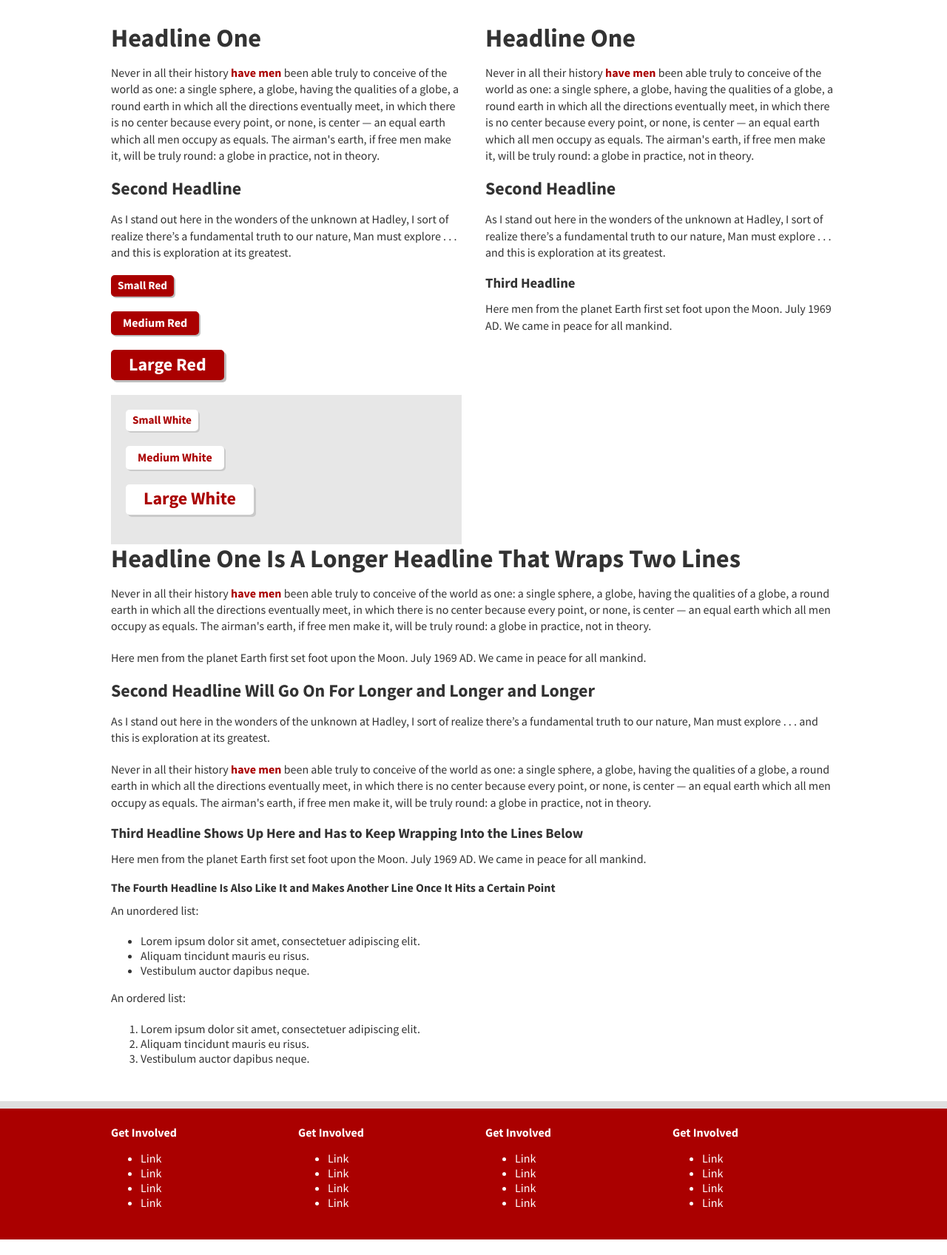
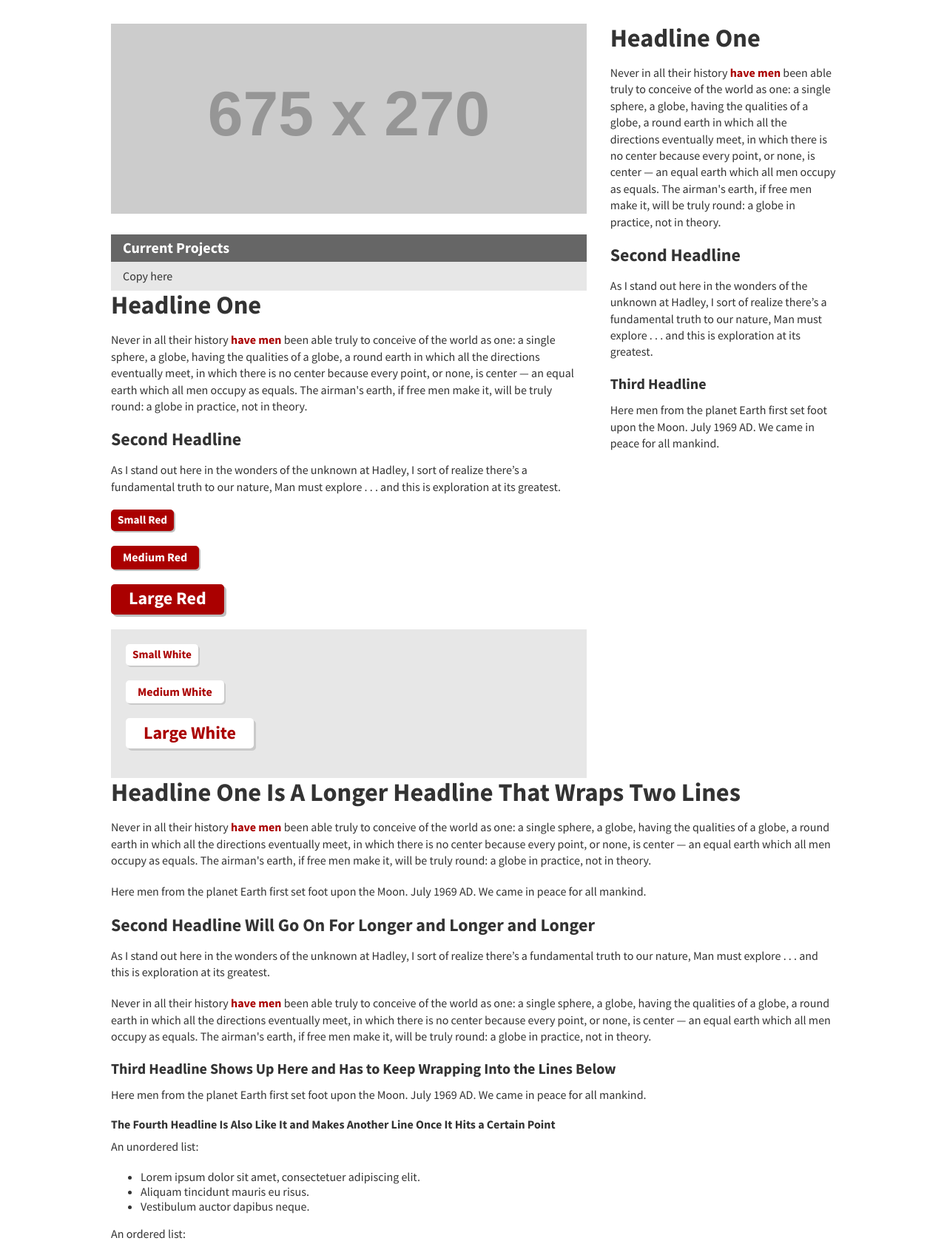
Before and after one commit to stephenkarpeles/alumni.jmls.edu, a PHP site: page / in a window 1280 px wide. Shown: the part 150-1847 px from the top of the page at 74% size. Before the commit the page ends 1826 px from the top, so only its background shows below. Run offline with PHP 8.4, Linux system fonts and the light colour scheme; grey boxes labelled with a size stand in for pictures from a placeholder-image service; some libraries are stand-ins or nearby versions.

Commit message:
Adding homepage styles

```diff
--- a/css/main.css
+++ b/css/main.css
@@ -500,22 +500,22 @@ table {
 }
 
 /* line 35, ../sass/components/_typography.scss */
-h1, .alpha {
+h1 {
   font-size: 2.15em;
   line-height: 1.1;
   margin: 0 0 .5em;
 }
 
 /* line 40, ../sass/components/_typography.scss */
-h2, .beta {
+h2 {
   font-size: 1.5em;
   line-height: 1.2;
   margin: 0 0 .625em;
 }
 
 /* line 45, ../sass/components/_typography.scss */
-h3, .gamma {
-  font-size: 1.17em;
+h3 {
+  font-size: 1.25em;
   line-height: 1.2;
   margin: 0 0 .625em;
 }
@@ -528,29 +528,52 @@ h4 {
 }
 
 /* line 55, ../sass/components/_typography.scss */
+.alpha {
+  font-size: 2.15em;
+  line-height: 1.1;
+}
+
+/* line 56, ../sass/components/_typography.scss */
+.beta {
+  font-size: 1.5em;
+  line-height: 1.2;
+}
+
+/* line 57, ../sass/components/_typography.scss */
+.gamma {
+  font-size: 1.25em;
+  line-height: 1.2;
+}
+
+/* line 58, ../sass/components/_typography.scss */
 .delta {
+  font-size: 1.17em;
+  line-height: 1.1;
+}
+
+/* line 59, ../sass/components/_typography.scss */
+.epsilon {
   font-size: 1.1em;
   line-height: 1.1;
-  margin: 0 0 .625em;
 }
 
-/* line 60, ../sass/components/_typography.scss */
+/* line 61, ../sass/components/_typography.scss */
 .text-center {
   text-align: center;
 }
 
-/* line 61, ../sass/components/_typography.scss */
+/* line 62, ../sass/components/_typography.scss */
 .text-right {
   text-align: right;
 }
 
-/* line 64, ../sass/components/_typography.scss */
+/* line 65, ../sass/components/_typography.scss */
 .page-header {
   padding-bottom: .25em;
   border-bottom: 1px solid #cacaca;
 }
 
-/* line 69, ../sass/components/_typography.scss */
+/* line 70, ../sass/components/_typography.scss */
 .featured-text {
   font-size: 1.5em;
   font-weight: 300;
@@ -725,7 +748,7 @@ h4 {
 .highlight-header {
   padding-top: 0.25em;
   height: 4.75em;
-  font-size: 1.1em;
+  font-size: 1.17em;
   font-weight: 700;
   line-height: 1.1;
 }
@@ -744,9 +767,9 @@ h4 {
 
 /* line 40, ../sass/components/_modules.scss */
 .header-bar {
-  padding: .45em 1.125em .5em;
+  padding: 7px 16px 8px;
   font-weight: 700;
-  font-size: 1.17em;
+  font-size: 1.25em;
   line-height: 1.1;
   color: white;
 }
@@ -768,7 +791,7 @@ h4 {
 
 /* line 52, ../sass/components/_modules.scss */
 .feature-box {
-  padding: .5em 1.125em .75em;
+  padding: 8px 16px 9px;
 }
 /* line 54, ../sass/components/_modules.scss */
 .feature-box :last-child {
--- a/index.php
+++ b/index.php
@@ -4,7 +4,17 @@
 	<!-- Begin Content -->
 	<section>
 		<div class="grid-wrap">
-			<div class="grid-col bp1-col-1-2">
+			<div class="grid-col bp3-col-2-3">
+
+				<div class="slider mar-bot-medium">
+					<img src="http://placehold.it/675x270" alt="">
+				</div>
+
+				<div class="header-bar header-bar-gray beta">Current Projects</div>
+				<div class="feature-box feature-box-gray">
+					<p>Copy here</p>
+				</div>
+
 				<h1>Headline One</h1>
 				<p>Never in all their history <a href="" class="bold">have men</a> been able truly to conceive of the world as one: a single sphere, a globe, having the qualities of a globe, a round earth in which all the directions eventually meet, in which there is no center because every point, or none, is center — an equal earth which all men occupy as equals. The airman's earth, if free men make it, will be truly round: a globe in practice, not in theory.</p>
 				<h2>Second Headline</h2>
@@ -20,7 +30,7 @@
 				</div>
 			</div>
 
-			<div class="grid-col bp1-col-1-2">
+			<div class="grid-col bp3-col-1-3">
 				<h1>Headline One</h1>
 				<p>Never in all their history <a href="" class="bold">have men</a> been able truly to conceive of the world as one: a single sphere, a globe, having the qualities of a globe, a round earth in which all the directions eventually meet, in which there is no center because every point, or none, is center — an equal earth which all men occupy as equals. The airman's earth, if free men make it, will be truly round: a globe in practice, not in theory.</p>
 				<h2>Second Headline</h2>
--- a/sass/components/_modules.scss
+++ b/sass/components/_modules.scss
@@ -38,7 +38,7 @@
 
 // Header Bars
 .header-bar {
-	padding: .45em 1.125em .5em;
+	padding: 7px 16px 8px;
 	font-weight: 700;
 	font-size: $font-size-gamma;
 	line-height: $line-height-lowest;
@@ -50,7 +50,7 @@
 
 // Feature Boxes
 .feature-box {
-	padding: .5em 1.125em .75em;
+	padding: 8px 16px 9px;
 	:last-child {
 		margin-bottom: 0; } }
 
--- a/sass/components/_typography.scss
+++ b/sass/components/_typography.scss
@@ -1,4 +1,5 @@
-// Variables
+//-------------------------------------------------------
+// Font Families
 $font-stack:
 	'Source Sans Pro',
 	'Helvetica Neue',
@@ -10,39 +11,38 @@ $font-stack:
 
 // Font Sizes
 $font-size-main     : 1em;
-
 $font-size-small 		: .95em;
 $font-size-smaller  : .9em;
 $font-size-smallest : .8em;
 
 $font-size-alpha    : 2.15em;
 $font-size-beta     : 1.5em;
-$font-size-gamma    : 1.17em;
-$font-size-delta    : 1.1em;
+$font-size-gamma    : 1.25em;
+$font-size-delta    : 1.17em;
+$font-size-epsilon  : 1.1em;
 
 // Line Heights
 $line-height-main   : 1.4;
-
 $line-height-low    : 1.235;
 $line-height-lower  : 1.2;
 $line-height-lowest : 1.1;
+//-------------------------------------------------------
 
-// Styles
 .bold   { font-weight: 700; }
 .italic { font-style: italic; }
 .upcase { text-transform: uppercase; }
 
-h1, .alpha {
+h1 {
 	font-size: $font-size-alpha;
 	line-height: $line-height-lowest;
 	margin: 0 0 .5em; }
 
-h2, .beta  {
+h2 {
 	font-size: $font-size-beta;
 	line-height: $line-height-lower;
 	margin: 0 0 .625em; }
 
-h3, .gamma {
+h3 {
 	font-size: $font-size-gamma;
 	line-height: $line-height-lower;
 	margin: 0 0 .625em; }
@@ -52,10 +52,11 @@ h4 {
 	line-height: $line-height-lowest;
 	margin: 0 0 .625em; }
 
-.delta {
-	font-size: $font-size-delta;
-	line-height: $line-height-lowest;
-	margin: 0 0 .625em; }
+.alpha 		{ font-size: $font-size-alpha; 	 line-height: $line-height-lowest; }
+.beta 		{ font-size: $font-size-beta;  	 line-height: $line-height-lower;  }
+.gamma 		{ font-size: $font-size-gamma;   line-height: $line-height-lower;  }
+.delta 		{ font-size: $font-size-delta;   line-height: $line-height-lowest; }
+.epsilon 	{ font-size: $font-size-epsilon; line-height: $line-height-lowest; }
 
 .text-center { text-align: center; }
 .text-right  { text-align: right; }
```
Also changed, not shown: compass_app_log.txt (+19 -0 lines).
